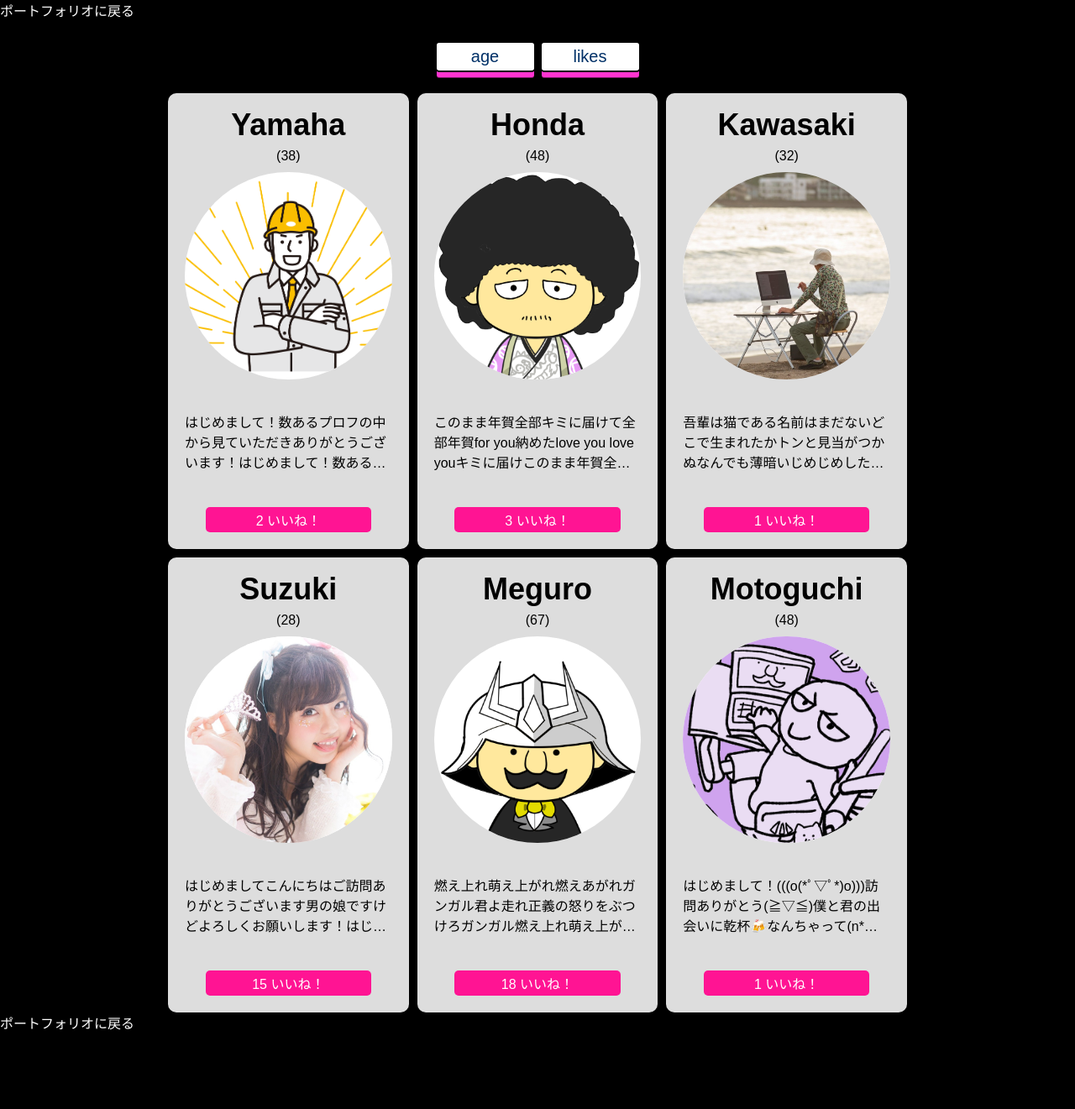
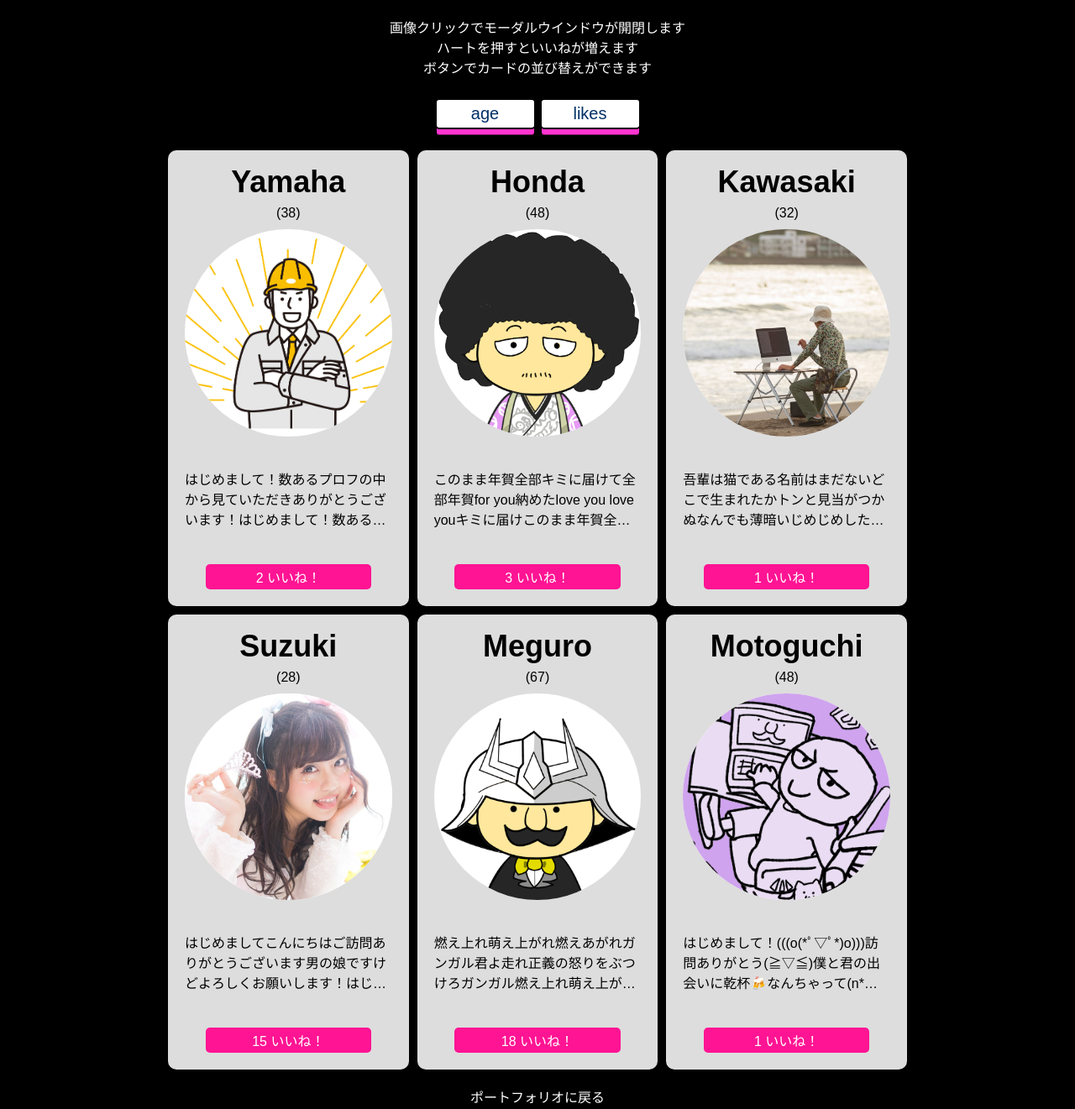
Before and after one commit to eikitak/classPractice, a plain HTML site: page index.html in a window 1280 px wide. Shown: the whole page at 84% size. Before the commit the page ends 1230 px from the top, so only its background shows below. Drawn offline with Linux system fonts and the light colour scheme.

Commit message:
Add files via upload

```diff
--- a/index.html
+++ b/index.html
@@ -1,5 +1,6 @@
 <!DOCTYPE html>
 <html lang="ja">
+
 <head>
     <meta charset="UTF-8">
     <meta http-equiv="X-UA-Compatible" content="IE=edge">
@@ -7,8 +8,13 @@
     <link rel="stylesheet" href="style.css">
     <title>JavaScript-classPractice</title>
 </head>
+
 <body>
-    <a href="https://eikitak.github.io/fox/">ポートフォリオに戻る</a>
+    <div class="text">
+        <p>画像クリックでモーダルウインドウが開閉します</p>
+        <p>ハートを押すといいねが増えます</p>
+        <p>ボタンでカードの並び替えができます</p>
+    </div>
     <main>
         <div id="sortButtons">
             <!-- 並び替えボタンをjsで配置 -->
@@ -23,8 +29,11 @@
     <div id="mask" class="none">
         <!-- mainを覆うマスク用のdiv -->
     </div>
-    <a href="https://eikitak.github.io/fox/">ポートフォリオに戻る</a>
+    <div class="text">
+        <a href="https://eikitak.github.io/fox/">ポートフォリオに戻る</a>
+    </div>
 
     <script src="js/script.js"></script>
 </body>
+
 </html>
--- a/style.css
+++ b/style.css
@@ -11,7 +11,7 @@
 a {
     text-decoration: none;
     color: #fff;
-    margin: 0 auto;
+    margin: 20px
 }
 
 img {
@@ -30,6 +30,12 @@ img {
 body {
     font-family: sans-serif;
     background-color: #000;
+}
+
+.text {
+    margin: 20px auto;
+    text-align: center;
+    color: #fff;
 }
 
 
```
